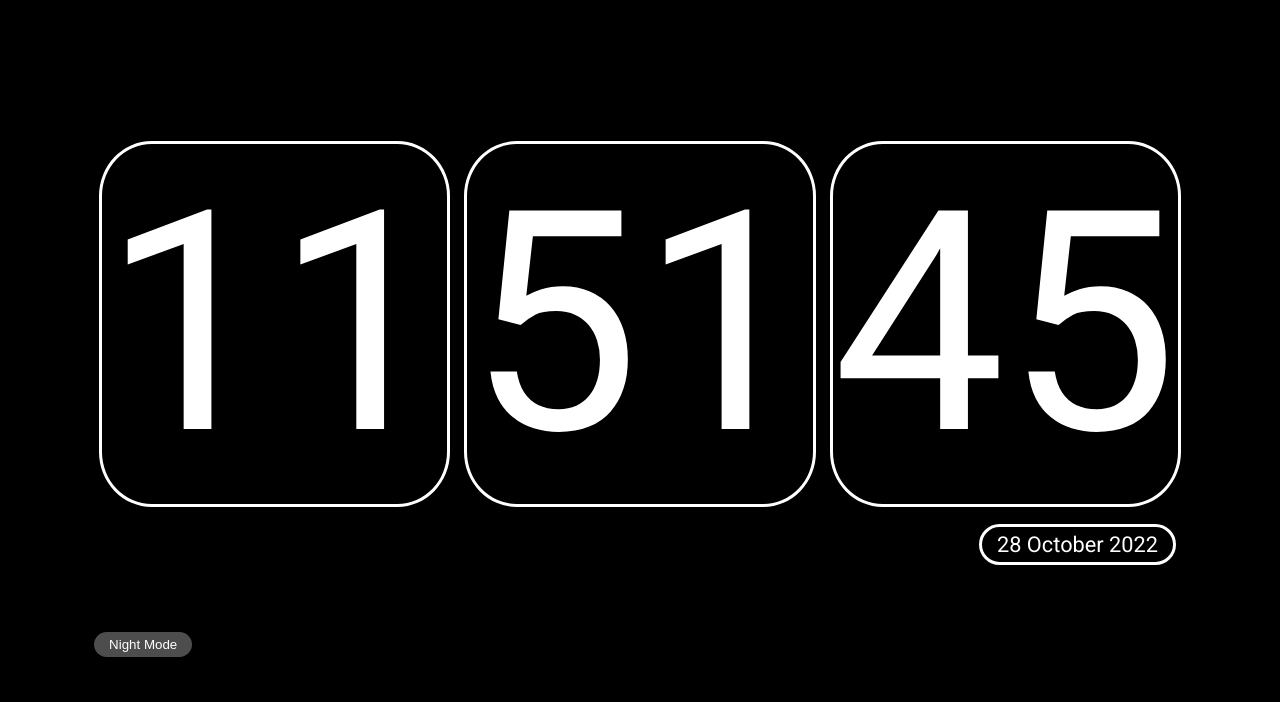
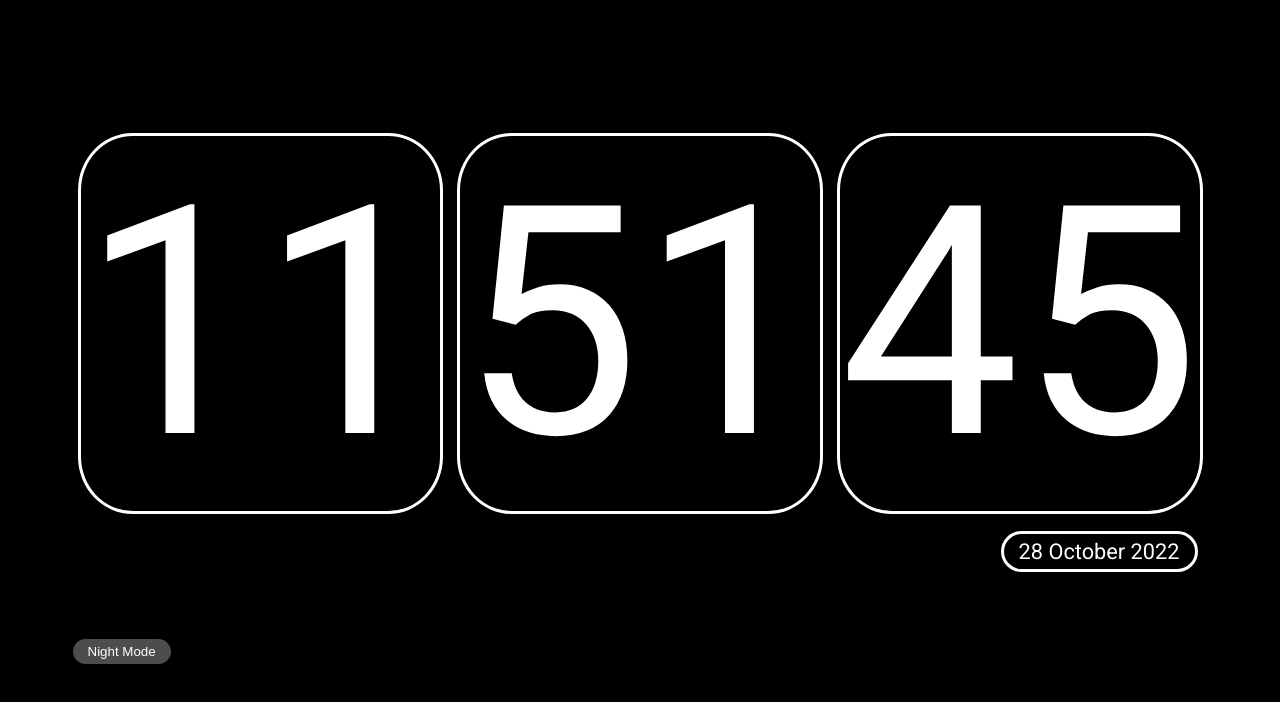
Before and after one commit to aircooledcafe/clock, a plain HTML site: page index.html in a window 1280 px wide. Drawn offline with Linux system fonts and the light colour scheme.

Commit message:
modified layout

```diff
--- a/style.css
+++ b/style.css
@@ -5,7 +5,7 @@
 }
 
 html {
-  box-sizing: border-box;
+  /* box-sizing: border-box; */
 }
 
 body {
@@ -23,6 +23,7 @@ main {
 
 .clock {
   text-align: center;
+  width: 100%;
 }
 
 .digits {
@@ -30,7 +31,7 @@ main {
   background-color: black;
   /* border-width: 3vh; */
   border-radius: 15%;
-  font-size: 24vw;
+  font-size: 25vw;
   margin: 5px;
   display: inline;
   border-width: 0.2rem;
```
